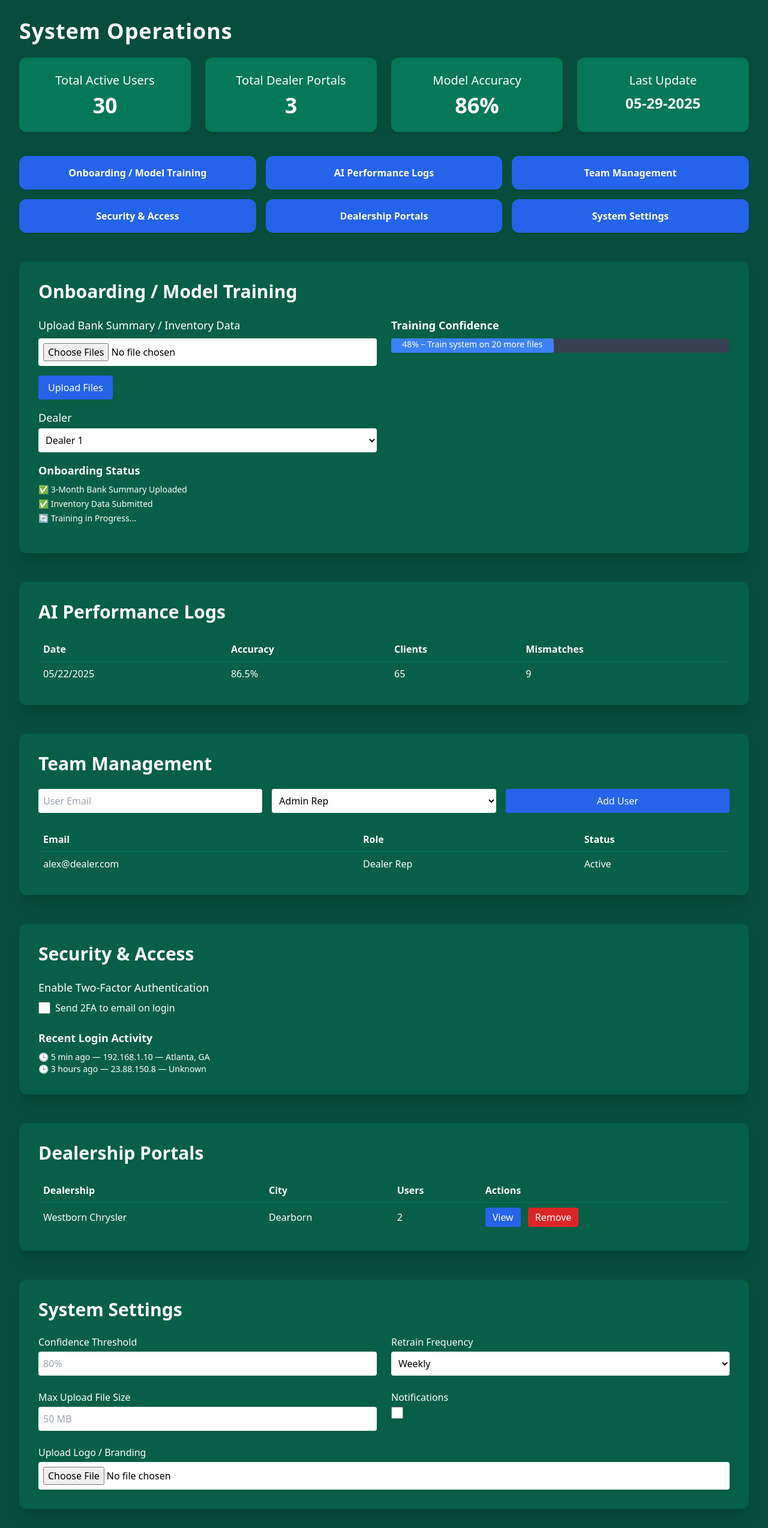
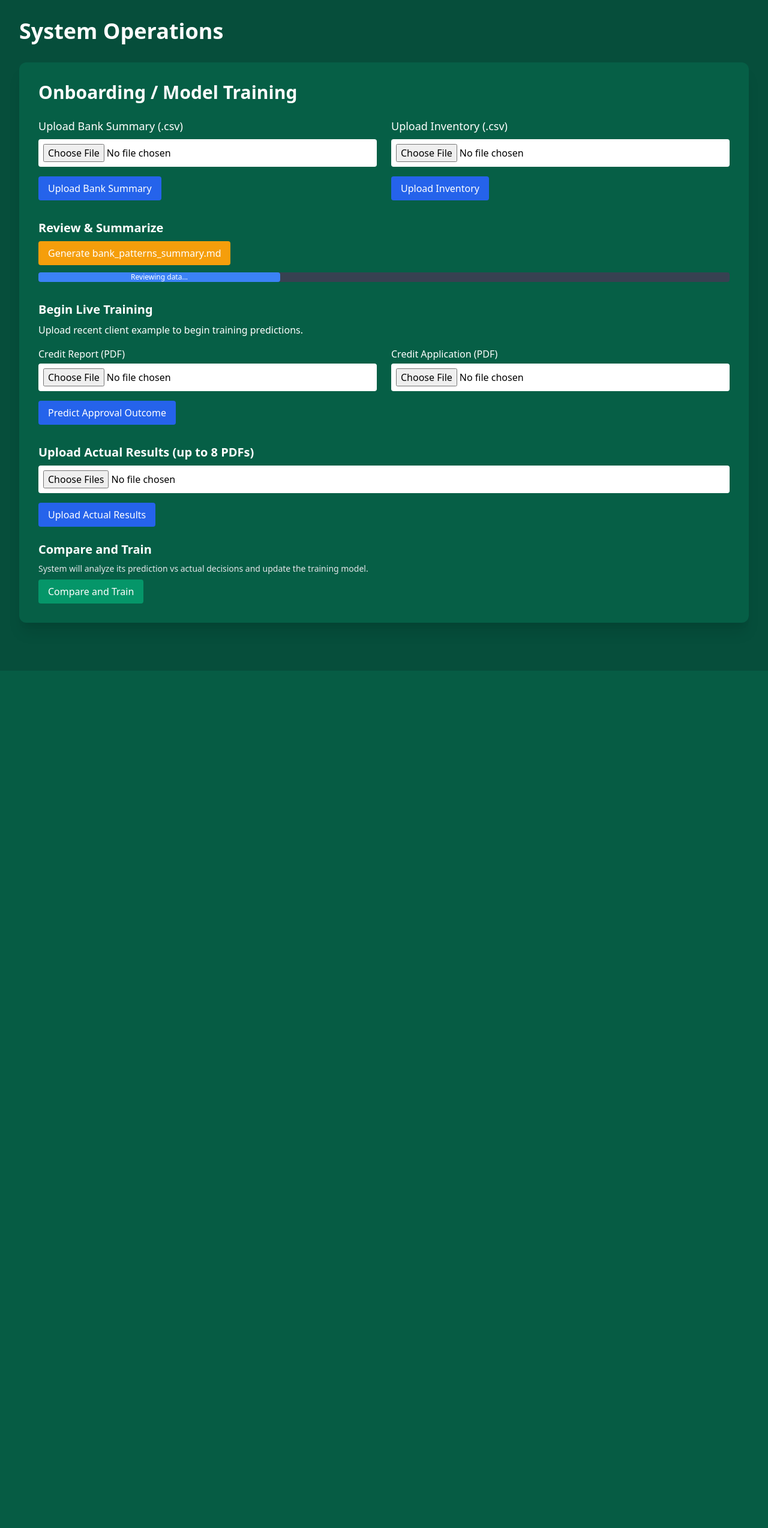
Before and after one commit to Harris2025Bestcall/bestcall-api, a FastAPI app: page /system-operations in a window 1280 px wide. Shown: the whole page at 60% size. After the commit the page ends 1118 px from the top, so only its background shows below. Run offline with FastAPI, Linux system fonts and the light colour scheme.

Commit message:
Rewrite onboarding and training layout for BestCall AI portal

```diff
--- a/frontend/templates/admin/system_ops.html
+++ b/frontend/templates/admin/system_ops.html
@@ -9,205 +9,69 @@
 <body class="bg-green-900 font-sans text-white">
   <div id="dashboard" class="min-h-screen p-8">
     <div class="max-w-7xl mx-auto">
+      <!-- Header -->
+      <h1 class="text-4xl font-bold mb-8">System Operations</h1>
 
-      <!-- HEADER + METRICS -->
-      <header class="mb-10">
-        <h1 class="text-4xl font-bold mb-6 tracking-wide">System Operations</h1>
-        <div class="grid grid-cols-2 md:grid-cols-4 gap-6">
-          <div class="bg-green-700 p-6 rounded-xl text-center shadow-md">
-            <p class="text-xl font-medium">Total Active Users</p>
-            <p class="text-4xl font-bold mt-2">30</p>
-          </div>
-          <div class="bg-green-700 p-6 rounded-xl text-center shadow-md">
-            <p class="text-xl font-medium">Total Dealer Portals</p>
-            <p class="text-4xl font-bold mt-2">3</p>
-          </div>
-          <div class="bg-green-700 p-6 rounded-xl text-center shadow-md">
-            <p class="text-xl font-medium">Model Accuracy</p>
-            <p class="text-4xl font-bold mt-2">86%</p>
-          </div>
-          <div class="bg-green-700 p-6 rounded-xl text-center shadow-md">
-            <p class="text-xl font-medium">Last Update</p>
-            <p class="text-2xl font-bold mt-2">05-29-2025</p>
-          </div>
-        </div>
-      </header>
-
-      <!-- NAVIGATION -->
-      <nav class="grid grid-cols-2 md:grid-cols-3 gap-4 mb-12">
-        <a href="#training" class="bg-blue-600 hover:bg-blue-700 p-4 text-center rounded-xl font-semibold shadow">Onboarding / Model Training</a>
-        <a href="#performance" class="bg-blue-600 hover:bg-blue-700 p-4 text-center rounded-xl font-semibold shadow">AI Performance Logs</a>
-        <a href="#team" class="bg-blue-600 hover:bg-blue-700 p-4 text-center rounded-xl font-semibold shadow">Team Management</a>
-        <a href="#security" class="bg-blue-600 hover:bg-blue-700 p-4 text-center rounded-xl font-semibold shadow">Security & Access</a>
-        <a href="#dealers" class="bg-blue-600 hover:bg-blue-700 p-4 text-center rounded-xl font-semibold shadow">Dealership Portals</a>
-        <a href="#settings" class="bg-blue-600 hover:bg-blue-700 p-4 text-center rounded-xl font-semibold shadow">System Settings</a>
-      </nav>
-
-      <!-- SECTION: Onboarding / Model Training -->
+      <!-- Onboarding / Model Training Section -->
       <section id="training" class="bg-green-800 rounded-xl p-8 shadow-xl mb-12">
         <h2 class="text-3xl font-bold mb-6">Onboarding / Model Training</h2>
 
-        <div class="grid md:grid-cols-2 gap-6">
-          <div>
-            <form action="/admin/upload_actuals" method="post" enctype="multipart/form-data" class="mb-4">
-              <label class="block mb-2 text-lg">Upload Bank Summary / Inventory Data</label>
-              <input type="file" name="files" multiple class="block w-full p-2 mb-4 bg-white text-black rounded">
-              <button class="bg-blue-600 hover:bg-blue-700 text-white px-4 py-2 rounded">Upload Files</button>
-            </form>
+        <!-- Step 1: Upload Baseline Data -->
+        <div class="grid md:grid-cols-2 gap-6 mb-8">
+          <form action="/upload-bank-summary" method="post" enctype="multipart/form-data">
+            <label class="block mb-2 text-lg">Upload Bank Summary (.csv)</label>
+            <input type="file" name="bank_summary" required class="w-full p-2 mb-4 bg-white text-black rounded">
+            <button class="bg-blue-600 hover:bg-blue-700 px-4 py-2 rounded">Upload Bank Summary</button>
+          </form>
 
-            <label class="block text-lg mb-1">Dealer</label>
-            <select class="w-full p-2 rounded bg-white text-black mb-4">
-              <option>Dealer 1</option>
-              <option>Dealer 2</option>
-              <option>Dealer 3</option>
-            </select>
+          <form action="/upload-inventory" method="post" enctype="multipart/form-data">
+            <label class="block mb-2 text-lg">Upload Inventory (.csv)</label>
+            <input type="file" name="inventory" required class="w-full p-2 mb-4 bg-white text-black rounded">
+            <button class="bg-blue-600 hover:bg-blue-700 px-4 py-2 rounded">Upload Inventory</button>
+          </form>
+        </div>
 
-            <div class="mb-4">
-              <p class="text-lg font-semibold mb-2">Onboarding Status</p>
-              <ul class="text-sm space-y-1">
-                <li>✅ 3-Month Bank Summary Uploaded</li>
-                <li>✅ Inventory Data Submitted</li>
-                <li>🔄 Training in Progress...</li>
-              </ul>
-            </div>
-          </div>
-
-          <div>
-            <p class="text-lg font-semibold mb-2">Training Confidence</p>
-            <div class="w-full bg-gray-700 h-6 rounded">
-              <div class="bg-blue-500 h-6 rounded text-center text-sm text-white" style="width: 48%">48% – Train system on 20 more files</div>
-            </div>
+        <!-- Step 2: Summarize Bank Patterns -->
+        <div class="mb-6">
+          <h3 class="text-xl font-semibold mb-2">Review & Summarize</h3>
+          <button class="bg-yellow-500 hover:bg-yellow-600 px-4 py-2 rounded">Generate bank_patterns_summary.md</button>
+          <div class="w-full bg-gray-700 h-4 mt-3 rounded">
+            <div class="bg-blue-500 h-4 rounded text-xs text-center text-white" style="width: 35%">Reviewing data...</div>
           </div>
         </div>
-      </section>
 
-      <!-- SECTION: AI Performance Logs -->
-      <section id="performance" class="bg-green-800 rounded-xl p-8 shadow-xl mb-12">
-        <h2 class="text-3xl font-bold mb-6">AI Performance Logs</h2>
-        <table class="table-auto w-full text-left">
-          <thead>
-            <tr>
-              <th class="p-2">Date</th>
-              <th class="p-2">Accuracy</th>
-              <th class="p-2">Clients</th>
-              <th class="p-2">Mismatches</th>
-            </tr>
-          </thead>
-          <tbody>
-            <tr class="border-t border-green-700">
-              <td class="p-2">05/22/2025</td>
-              <td class="p-2">86.5%</td>
-              <td class="p-2">65</td>
-              <td class="p-2">9</td>
-            </tr>
-          </tbody>
-        </table>
-      </section>
+        <!-- Step 3: Begin Training Phase -->
+        <div class="mt-8 mb-4">
+          <h3 class="text-xl font-semibold mb-2">Begin Live Training</h3>
+          <p class="mb-4">Upload recent client example to begin training predictions.</p>
+          <form action="/upload-training-example" method="post" enctype="multipart/form-data" class="grid md:grid-cols-2 gap-6">
+            <div>
+              <label class="block mb-1">Credit Report (PDF)</label>
+              <input type="file" name="credit_report" class="w-full p-2 rounded bg-white text-black">
+            </div>
+            <div>
+              <label class="block mb-1">Credit Application (PDF)</label>
+              <input type="file" name="credit_app" class="w-full p-2 rounded bg-white text-black">
+            </div>
+          </form>
+          <button class="mt-4 bg-blue-600 hover:bg-blue-700 px-4 py-2 rounded">Predict Approval Outcome</button>
+        </div>
 
-      <!-- SECTION: Team Management -->
-      <section id="team" class="bg-green-800 rounded-xl p-8 shadow-xl mb-12">
-        <h2 class="text-3xl font-bold mb-6">Team Management</h2>
-        <form class="mb-6">
-          <div class="grid md:grid-cols-3 gap-4">
-            <input type="email" placeholder="User Email" class="p-2 rounded bg-white text-black">
-            <select class="p-2 rounded bg-white text-black">
-              <option>Admin Rep</option>
-              <option>Dealer Rep</option>
-            </select>
-            <button class="bg-blue-600 hover:bg-blue-700 px-4 py-2 rounded">Add User</button>
-          </div>
-        </form>
-        <table class="table-auto w-full text-left">
-          <thead>
-            <tr>
-              <th class="p-2">Email</th>
-              <th class="p-2">Role</th>
-              <th class="p-2">Status</th>
-            </tr>
-          </thead>
-          <tbody>
-            <tr class="border-t border-green-700">
-              <td class="p-2">alex@dealer.com</td>
-              <td class="p-2">Dealer Rep</td>
-              <td class="p-2">Active</td>
-            </tr>
-          </tbody>
-        </table>
-      </section>
+        <!-- Step 4: Upload Actual Bank Decisions -->
+        <div class="mt-8 mb-4">
+          <h3 class="text-xl font-semibold mb-2">Upload Actual Results (up to 8 PDFs)</h3>
+          <form action="/upload-actual-results" method="post" enctype="multipart/form-data">
+            <input type="file" name="actual_results" multiple class="w-full p-2 mb-4 bg-white text-black rounded">
+            <button class="bg-blue-600 hover:bg-blue-700 px-4 py-2 rounded">Upload Actual Results</button>
+          </form>
+        </div>
 
-      <!-- SECTION: Security & Access -->
-      <section id="security" class="bg-green-800 rounded-xl p-8 shadow-xl mb-12">
-        <h2 class="text-3xl font-bold mb-6">Security & Access</h2>
-        <div class="mb-4">
-          <label class="text-lg">Enable Two-Factor Authentication</label>
-          <div class="flex items-center mt-2 gap-2">
-            <input type="checkbox" class="form-checkbox h-5 w-5 text-blue-600">
-            <span>Send 2FA to email on login</span>
-          </div>
+        <!-- Step 5: Compare & Train Button -->
+        <div class="mt-6">
+          <h3 class="text-xl font-semibold mb-2">Compare and Train</h3>
+          <p class="text-sm text-gray-200 mb-2">System will analyze its prediction vs actual decisions and update the training model.</p>
+          <button class="bg-green-600 hover:bg-green-700 px-4 py-2 rounded">Compare and Train</button>
         </div>
-        <div>
-          <p class="text-lg font-semibold mt-6 mb-2">Recent Login Activity</p>
-          <ul class="text-sm">
-            <li>🕒 5 min ago — 192.168.1.10 — Atlanta, GA</li>
-            <li>🕒 3 hours ago — 23.88.150.8 — Unknown</li>
-          </ul>
-        </div>
-      </section>
-
-      <!-- SECTION: Dealership Portals -->
-      <section id="dealers" class="bg-green-800 rounded-xl p-8 shadow-xl mb-12">
-        <h2 class="text-3xl font-bold mb-6">Dealership Portals</h2>
-        <table class="table-auto w-full text-left">
-          <thead>
-            <tr>
-              <th class="p-2">Dealership</th>
-              <th class="p-2">City</th>
-              <th class="p-2">Users</th>
-              <th class="p-2">Actions</th>
-            </tr>
-          </thead>
-          <tbody>
-            <tr class="border-t border-green-700">
-              <td class="p-2">Westborn Chrysler</td>
-              <td class="p-2">Dearborn</td>
-              <td class="p-2">2</td>
-              <td class="p-2">
-                <button class="bg-blue-600 px-3 py-1 rounded mr-2">View</button>
-                <button class="bg-red-600 px-3 py-1 rounded">Remove</button>
-              </td>
-            </tr>
-          </tbody>
-        </table>
-      </section>
-
-      <!-- SECTION: System Settings -->
-      <section id="settings" class="bg-green-800 rounded-xl p-8 shadow-xl">
-        <h2 class="text-3xl font-bold mb-6">System Settings</h2>
-        <form class="grid md:grid-cols-2 gap-6">
-          <div>
-            <label class="block mb-1">Confidence Threshold</label>
-            <input type="text" placeholder="80%" class="w-full p-2 rounded bg-white text-black">
-          </div>
-          <div>
-            <label class="block mb-1">Retrain Frequency</label>
-            <select class="w-full p-2 rounded bg-white text-black">
-              <option>Weekly</option>
-              <option>Monthly</option>
-            </select>
-          </div>
-          <div>
-            <label class="block mb-1">Max Upload File Size</label>
-            <input type="text" placeholder="50 MB" class="w-full p-2 rounded bg-white text-black">
-          </div>
-          <div>
-            <label class="block mb-1">Notifications</label>
-            <input type="checkbox" class="form-checkbox h-5 w-5 text-blue-600">
-          </div>
-          <div class="md:col-span-2">
-            <label class="block mb-1">Upload Logo / Branding</label>
-            <input type="file" class="w-full p-2 rounded bg-white text-black">
-          </div>
-        </form>
       </section>
 
     </div>
```
